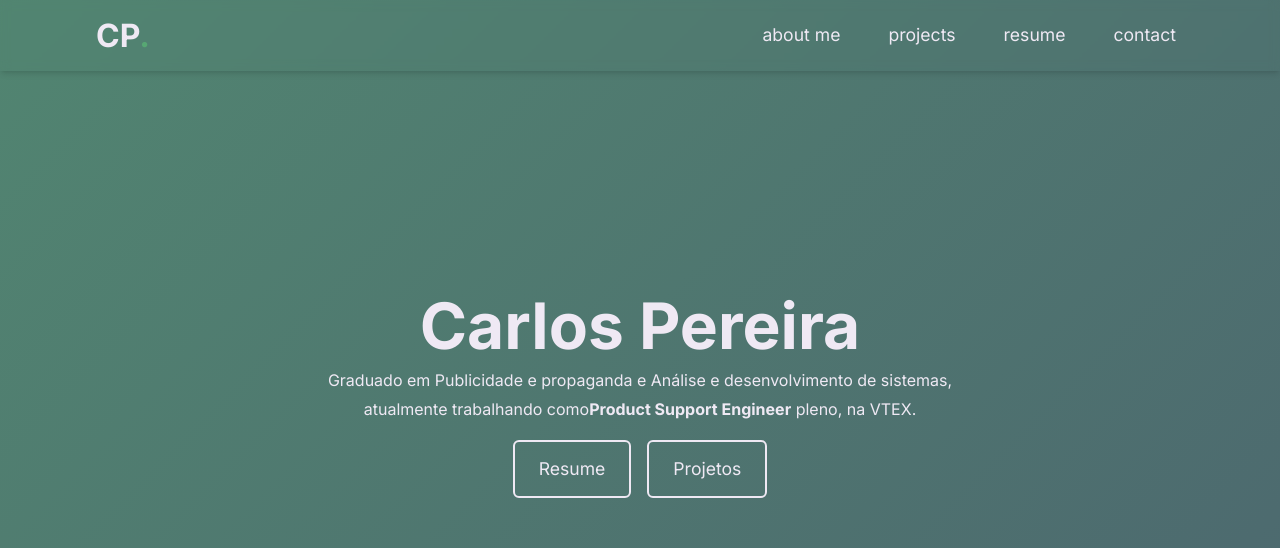
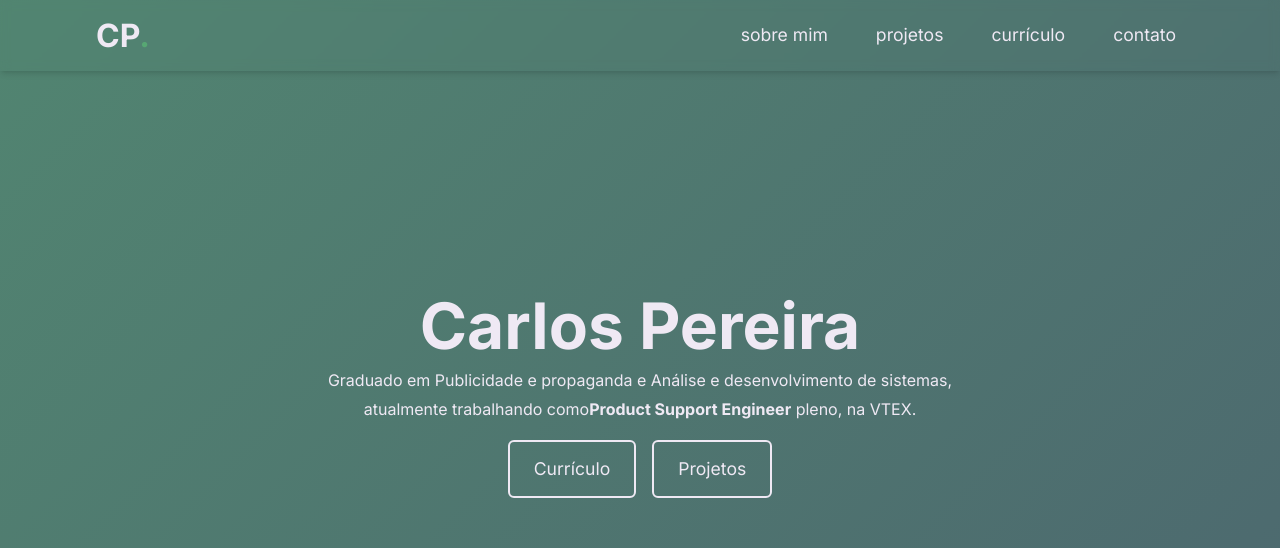
Before and after one commit to kdumagalhaes/hellocarlos, a React (Vite) app: page / in a window 1280 px wide. Shown: the top 548 px of the page. Built offline with nearby package versions, Linux system fonts and the light colour scheme.

Commit message:
Translate Header component to portuguese

```diff
--- a/src/components/Header/HeaderNav.tsx
+++ b/src/components/Header/HeaderNav.tsx
@@ -11,10 +11,10 @@ export function HeaderNav() {
         <NavMenu>
           <ul className="nav-list">
             <li className="nav-item">
-              <a href="#about-me">about me</a>
+              <a href="#about-me">sobre mim</a>
             </li>
             <li className="nav-item">
-              <a href="#projects">projects</a>
+              <a href="#projects">projetos</a>
             </li>
             <li className="nav-item">
               <a
@@ -22,11 +22,11 @@ export function HeaderNav() {
                 target="_blank"
                 rel="noreferrer"
               >
-                resume
+                currículo
               </a>
             </li>
             <li className="nav-item">
-              <a href="#contact">contact</a>
+              <a href="#contact">contato</a>
             </li>
           </ul>
         </NavMenu>
--- a/src/components/Hero/Hero.tsx
+++ b/src/components/Hero/Hero.tsx
@@ -16,7 +16,7 @@ export function Hero() {
           className="link"
           rel="noreferrer"
         >
-          Resume
+          Currículo
         </a>
         <a href="#projects" className="link">
           Projetos
```
